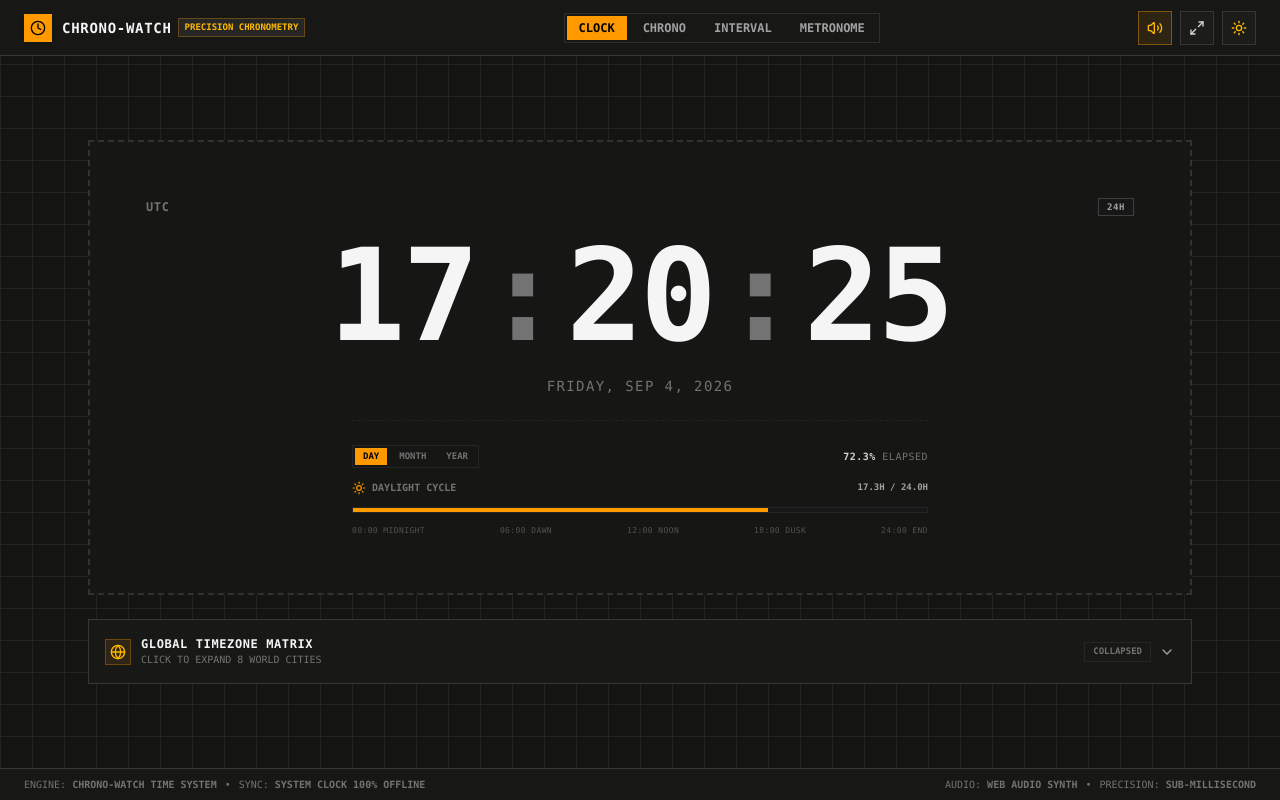
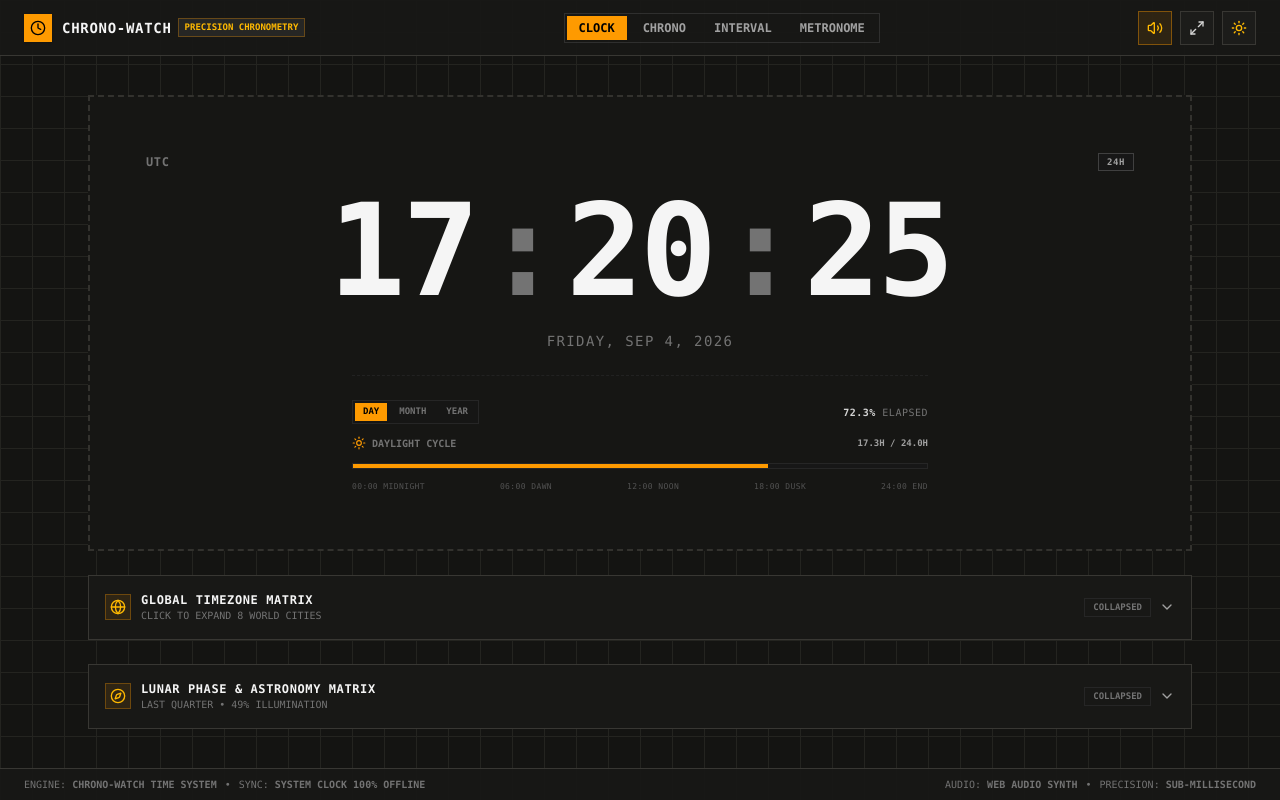
Before and after one commit to khokharsnehil45/chrono-watch, a Next.js app: page / in a window 1280 px wide. Built offline with nearby package versions, Linux system fonts and the light colour scheme.

Commit message:
feat: add collapsible lunar phase and astronomy matrix

```diff
--- a/app/page.tsx
+++ b/app/page.tsx
@@ -26,7 +26,8 @@ import {
   ChevronDown,
   ChevronUp,
   Calendar,
-  BarChart3
+  BarChart3,
+  Compass
 } from "lucide-react";
 
 type Mode = "CLOCK" | "CHRONO" | "INTERVAL" | "METRONOME";
@@ -48,6 +49,48 @@ const DEFAULT_ZONES: WorldZone[] = [
   { city: "BERLIN", tz: "Europe/Berlin", code: "CEST" },
 ];
 
+export interface MoonPhaseInfo {
+  phaseName: string;
+  fraction: number; // 0.0 - 1.0 (illumination)
+  phaseIndex: number; // 0 - 7
+  ageDays: number;
+  symbol: string;
+}
+
+export function getMoonPhase(date: Date): MoonPhaseInfo {
+  // Known reference new moon: January 11, 2024 at 11:57 UTC
+  const refNewMoon = new Date(Date.UTC(2024, 0, 11, 11, 57, 0)).getTime();
+  const synodicMonth = 29.53058867 * 86400 * 1000;
+  const diff = date.getTime() - refNewMoon;
+  const phaseCycle = (diff % synodicMonth + synodicMonth) % synodicMonth;
+  const normalizedPhase = phaseCycle / synodicMonth; // 0.0 to 1.0
+  const ageDays = normalizedPhase * 29.53;
+
+  // 8 Phases
+  const phaseIndex = Math.floor(normalizedPhase * 8) % 8;
+  const phases = [
+    { name: "NEW MOON", symbol: "🌑" },
+    { name: "WAXING CRESCENT", symbol: "🌒" },
+    { name: "FIRST QUARTER", symbol: "🌓" },
+    { name: "WAXING GIBBOUS", symbol: "🌔" },
+    { name: "FULL MOON", symbol: "🌕" },
+    { name: "WANING GIBBOUS", symbol: "🌖" },
+    { name: "LAST QUARTER", symbol: "🌗" },
+    { name: "WANING CRESCENT", symbol: "🌘" },
+  ];
+
+  // Illumination calculation (approximate cosine curve)
+  const illumination = 0.5 * (1 - Math.cos(2 * Math.PI * normalizedPhase));
+
+  return {
+    phaseName: phases[phaseIndex].name,
+    fraction: illumination,
+    phaseIndex,
+    ageDays: Math.round(ageDays * 10) / 10,
+    symbol: phases[phaseIndex].symbol,
+  };
+}
+
 export default function ChronoWatchCockpit() {
   const [theme, setTheme] = useState<"dark" | "light">("dark");
   const [activeMode, setActiveMode] = useState<Mode>("CLOCK");
@@ -55,6 +98,7 @@ export default function ChronoWatchCockpit() {
   const [soundEnabled, setSoundEnabled] = useState<boolean>(true);
   const [is24Hour, setIs24Hour] = useState<boolean>(true);
   const [showWorldClock, setShowWorldClock] = useState<boolean>(false);
+  const [showAstronomy, setShowAstronomy] = useState<boolean>(false);
   const [telemetryView, setTelemetryView] = useState<"DAY" | "MONTH" | "YEAR">("DAY");
 
   // Stopwatch state
@@ -625,6 +669,142 @@ export default function ChronoWatchCockpit() {
               )}
             </div>
 
+            {/* Collapsible Moon Phase & Astronomy Matrix Box */}
+            <div className={`border transition-all duration-200 ${
+              theme === "dark" ? "border-[#383733] bg-[#181816]" : "border-[#d4d2c7] bg-white shadow-xs"
+            }`}>
+              {/* Clickable Header Button */}
+              <button
+                onClick={() => {
+                  setShowAstronomy(!showAstronomy);
+                  playBeep(showAstronomy ? 440 : 720);
+                }}
+                className={`w-full p-4 flex items-center justify-between text-left cursor-pointer transition-colors ${
+                  theme === "dark" ? "hover:bg-[#20201d]" : "hover:bg-neutral-50"
+                }`}
+              >
+                <div className="flex items-center gap-2.5">
+                  <div className={`p-1 border ${
+                    theme === "dark" ? "border-amber-500/30 bg-amber-500/10 text-amber-400" : "border-amber-300 bg-amber-100 text-amber-800"
+                  }`}>
+                    <Compass className="w-4 h-4" />
+                  </div>
+                  <div>
+                    <div className={`text-xs font-black uppercase tracking-wider ${textPrimary}`}>
+                      LUNAR PHASE & ASTRONOMY MATRIX
+                    </div>
+                    <div className="text-[10px] text-neutral-500 font-mono">
+                      {now ? `${getMoonPhase(now).phaseName} • ${(getMoonPhase(now).fraction * 100).toFixed(0)}% ILLUMINATION` : "ASTRONOMICAL TELEMETRY"}
+                    </div>
+                  </div>
+                </div>
+
+                <div className="flex items-center gap-2">
+                  <span className={`text-[9px] font-mono font-bold px-2 py-0.5 border ${
+                    showAstronomy
+                      ? theme === "dark" ? "border-amber-500/40 bg-amber-500/10 text-amber-300" : "border-amber-400 bg-amber-100 text-amber-900"
+                      : theme === "dark" ? "border-neutral-800 text-neutral-500" : "border-neutral-200 text-neutral-600"
+                  }`}>
+                    {showAstronomy ? "OPEN" : "COLLAPSED"}
+                  </span>
+                  {showAstronomy ? (
+                    <ChevronUp className="w-4 h-4 text-neutral-400" />
+                  ) : (
+                    <ChevronDown className="w-4 h-4 text-neutral-400" />
+                  )}
+                </div>
+              </button>
+
+              {/* Collapsible Content */}
+              {showAstronomy && now && (() => {
+                const moon = getMoonPhase(now);
+                const allPhases = [
+                  { name: "NEW MOON", symbol: "🌑", idx: 0 },
+                  { name: "WAXING CRESCENT", symbol: "🌒", idx: 1 },
+                  { name: "FIRST QUARTER", symbol: "🌓", idx: 2 },
+                  { name: "WAXING GIBBOUS", symbol: "🌔", idx: 3 },
+                  { name: "FULL MOON", symbol: "🌕", idx: 4 },
+                  { name: "WANING GIBBOUS", symbol: "🌖", idx: 5 },
+                  { name: "LAST QUARTER", symbol: "🌗", idx: 6 },
+                  { name: "WANING CRESCENT", symbol: "🌘", idx: 7 },
+                ];
+
+                return (
+                  <div className={`p-4 border-t ${theme === "dark" ? "border-[#2c2b28] bg-[#141412]" : "border-[#e5e3d8] bg-[#fcfbf9]"} space-y-4`}>
+
+                    {/* Primary Lunar Telemetry Bar */}
+                    <div className="grid grid-cols-2 sm:grid-cols-4 gap-2 sm:gap-3">
+                      <div className={`p-3 border ${theme === "dark" ? "border-[#383733] bg-[#181816]" : "border-[#d4d2c7] bg-white"} space-y-1`}>
+                        <div className="text-[9px] font-bold text-neutral-500 uppercase">CURRENT PHASE</div>
+                        <div className="flex items-center gap-2">
+                          <span className="text-xl">{moon.symbol}</span>
+                          <span className={`text-xs font-black font-mono ${textPrimary}`}>{moon.phaseName}</span>
+                        </div>
+                      </div>
+
+                      <div className={`p-3 border ${theme === "dark" ? "border-[#383733] bg-[#181816]" : "border-[#d4d2c7] bg-white"} space-y-1`}>
+                        <div className="text-[9px] font-bold text-neutral-500 uppercase">ILLUMINATION</div>
+                        <div className={`text-lg font-black font-mono text-amber-500`}>
+                          {(moon.fraction * 100).toFixed(1)}%
+                        </div>
+                        <div className="text-[9px] text-neutral-500">SURFACE REFLECTIVITY</div>
+                      </div>
+
+                      <div className={`p-3 border ${theme === "dark" ? "border-[#383733] bg-[#181816]" : "border-[#d4d2c7] bg-white"} space-y-1`}>
+                        <div className="text-[9px] font-bold text-neutral-500 uppercase">LUNAR AGE</div>
+                        <div className={`text-lg font-black font-mono ${textPrimary}`}>
+                          {moon.ageDays} <span className="text-xs text-neutral-500 font-normal">DAYS</span>
+                        </div>
+                        <div className="text-[9px] text-neutral-500">IN 29.53d SYNODIC CYCLE</div>
+                      </div>
+
+                      <div className={`p-3 border ${theme === "dark" ? "border-[#383733] bg-[#181816]" : "border-[#d4d2c7] bg-white"} space-y-1`}>
+                        <div className="text-[9px] font-bold text-neutral-500 uppercase">NEXT FULL MOON</div>
+                        <div className={`text-lg font-black font-mono ${textPrimary}`}>
+                          {moon.ageDays < 14.8 ? (14.8 - moon.ageDays).toFixed(1) : (29.53 - moon.ageDays + 14.8).toFixed(1)} <span className="text-xs text-neutral-500 font-normal">DAYS</span>
+                        </div>
+                        <div className="text-[9px] text-neutral-500">PEAK ILLUMINATION</div>
+                      </div>
+                    </div>
+
+                    {/* 8-Phase Visual Track */}
+                    <div className="space-y-2">
+                      <div className="text-[9px] font-mono font-bold text-neutral-500 uppercase tracking-wider">
+                        29.5-DAY SYNODIC PHASE PROGRESSION
+                      </div>
+
+                      <div className="grid grid-cols-4 sm:grid-cols-8 gap-1.5">
+                        {allPhases.map((p) => {
+                          const isActive = moon.phaseIndex === p.idx;
+                          return (
+                            <div
+                              key={p.name}
+                              className={`p-2 border text-center transition-colors ${
+                                isActive
+                                  ? theme === "dark" ? "border-amber-500 bg-amber-500/10 shadow-xs shadow-amber-500/20" : "border-amber-500 bg-amber-100"
+                                  : theme === "dark" ? "border-neutral-800 bg-neutral-900/50 opacity-60" : "border-neutral-200 bg-white opacity-70"
+                              }`}
+                            >
+                              <div className="text-base my-0.5">{p.symbol}</div>
+                              <div className={`text-[7px] font-mono font-bold truncate ${isActive ? "text-amber-400" : "text-neutral-500"}`}>
+                                {p.name}
+                              </div>
+                              {isActive && (
+                                <div className="text-[6px] font-bold bg-amber-500 text-black px-1 py-0.2 mt-1 uppercase">
+                                  ACTIVE
+                                </div>
+                              )}
+                            </div>
+                          );
+                        })}
+                      </div>
+                    </div>
+
+                  </div>
+                );
+              })()}
+            </div>
+
           </div>
         )}
 
```
